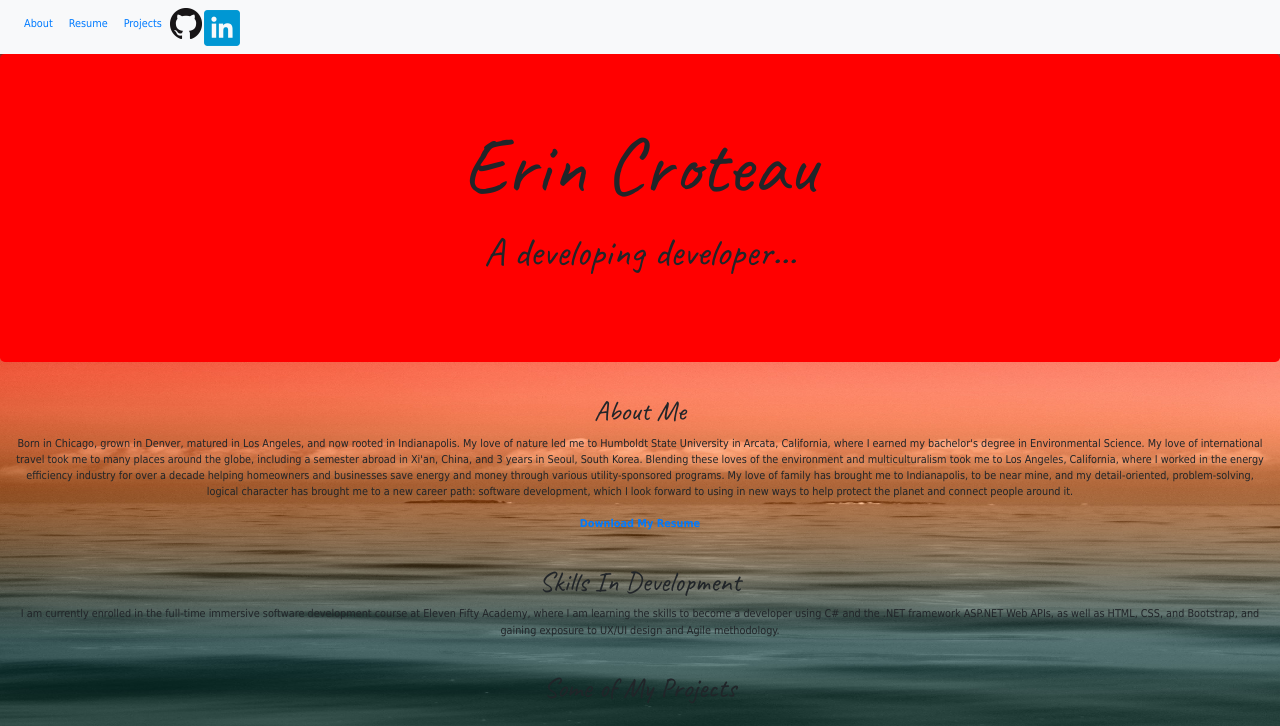
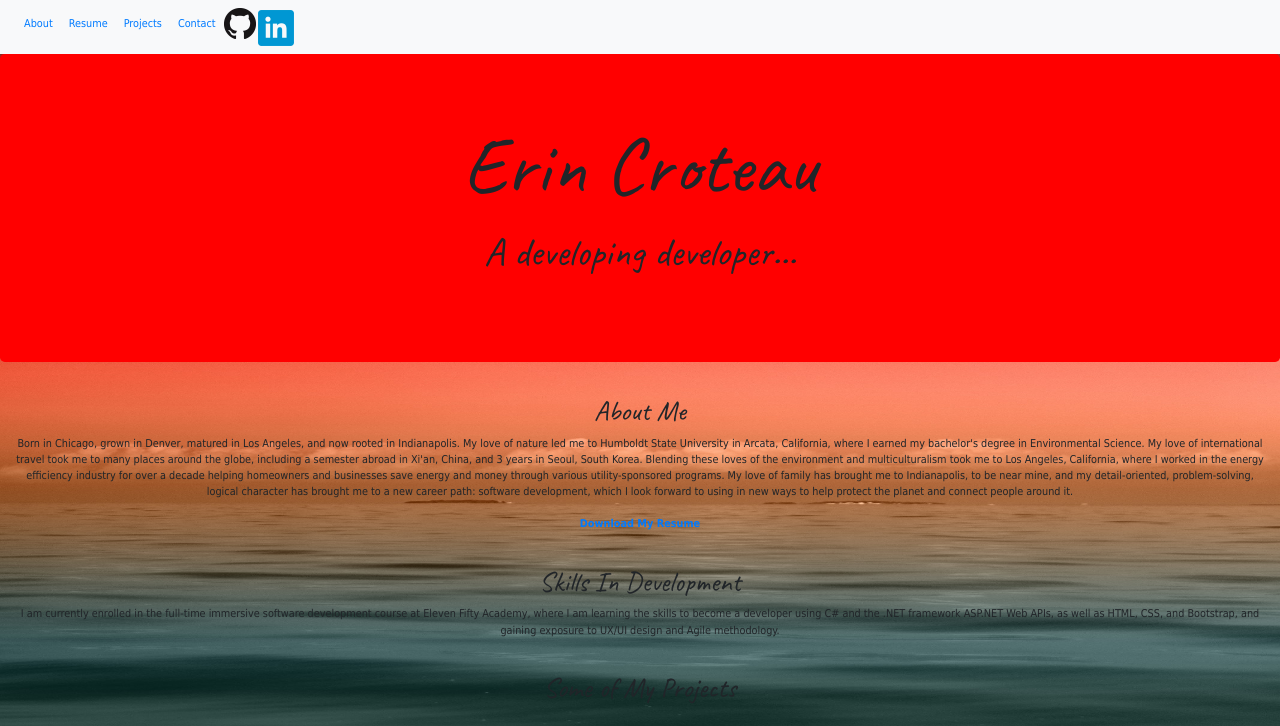
Before and after one commit to e-cro/ThePortfolio, a plain HTML site: page index.html in a window 1280 px wide. Shown: the top 726 px of the page. Drawn offline with nearby package versions, Linux system fonts and the light colour scheme.

Commit message:
contact anchor

```diff
--- a/index.html
+++ b/index.html
@@ -26,6 +26,9 @@
       </li>
       <li class="nav-item">
         <a class="nav-link" href="#projects">Projects</a>
+      </li>
+      <li class="nav-item">
+        <a class="nav-link" href="#contact">Contact</a>
       </li>
       <li>
         <a href="https://github.com/e-cro"><img src=
@@ -87,7 +90,7 @@
   </div><br>
 
   <div class="container-fluid bg-3 text-center">
-    <h3>Contact Me</h3>
+    <h3><a id="contact"></a>Contact Me</h3>
     <p>
   Drop me a line, I'd love to hear from you!
     </p>
```
